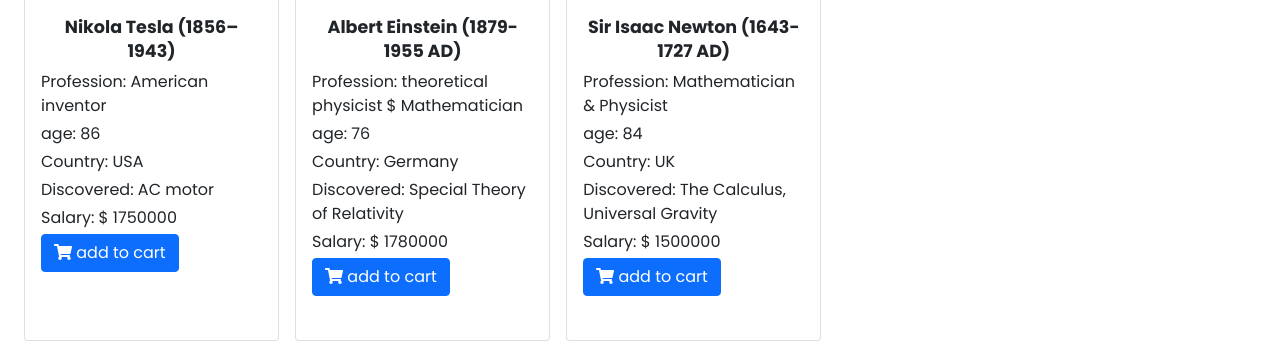
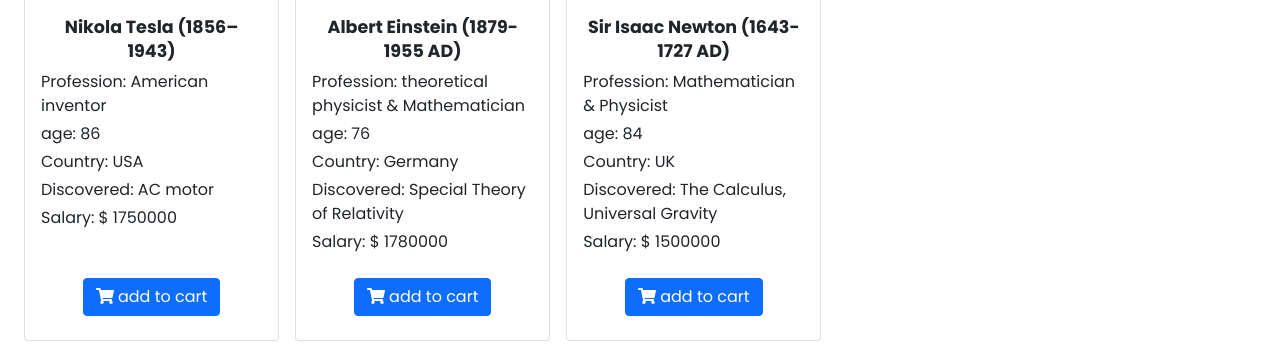
Before and after one commit to rakibtweets/scientist-club-reactJs, a React (Create React App) app: page / in a window 1280 px wide. Shown: the part 393-748 px from the top of the page. Built offline with nearby package versions, Linux system fonts and the light colour scheme.

Commit message:
cart re-designed

```diff
--- a/public/scientist.json
+++ b/public/scientist.json
@@ -15,7 +15,7 @@
     "name": "Albert Einstein (1879-1955 AD)",
     "salary": 1780000,
     "description": "Albert Einstein was a German-born theoretical physicist, widely acknowledged to be one of the greatest physicists of all time. Einstein is best known for developing the theory of relativity, but he also made important contributions to the development of the theory of quantum mechanics..",
-    "role": "theoretical physicist $ Mathematician",
+    "role": "theoretical physicist & Mathematician",
     "image": "https://i.pinimg.com/originals/4f/bf/e9/4fbfe9cb6f0f4186ed193e041d1f88bd.jpg",
     "country": "Germany",
     "age": 76,
--- a/src/components/Cart/Cart.js
+++ b/src/components/Cart/Cart.js
@@ -15,7 +15,7 @@ const Cart = (props) => {
   return (
     <div className="cart text-center ">
       <h4 className="fw-bold">
-        {memberIcon} Member added: {cart.length}{' '}
+        {memberIcon} Member added: {cart.length}
       </h4>
       <h6 className="fw-bold">Total price: $ {total}</h6>
       <div className="members__container mt-3">
--- a/src/components/Member/Member.css
+++ b/src/components/Member/Member.css
@@ -6,7 +6,6 @@
 .members {
   margin-top: 0.5em;
   display: flex;
-  justify-content: start;
   align-items: flex-end;
   border-radius: 20px 20px;
   gap: 0.5em;
--- a/src/components/Member/Member.js
+++ b/src/components/Member/Member.js
@@ -6,7 +6,7 @@ const Member = (props) => {
   return (
     <div className="members p-3 text-white">
       <img className="member__img" src={image} alt="" />
-      <p>{name} </p>
+      <p> {name} </p>
     </div>
   );
 };
--- a/src/components/Scientist/Scientist.js
+++ b/src/components/Scientist/Scientist.js
@@ -22,7 +22,8 @@ const Scientist = (props) => {
           <p className="m-0 pb-1">Country: {country}</p>
           <p className="m-0 pb-1">Discovered: {famousInvention}</p>
           <p className="m-0 pb-1">Salary: $ {salary}</p>
-          <div className="">
+        </div>
+        <div className="text-center pb-4">
           <button
             onClick={() => props.handleAddtoCart(props.scientist)}
             href="#0"
@@ -33,7 +34,6 @@ const Scientist = (props) => {
         </div>
       </div>
     </div>
-    </div>
   );
 };
 
```
Lines whose indentation alone changed are shown as unchanged.
